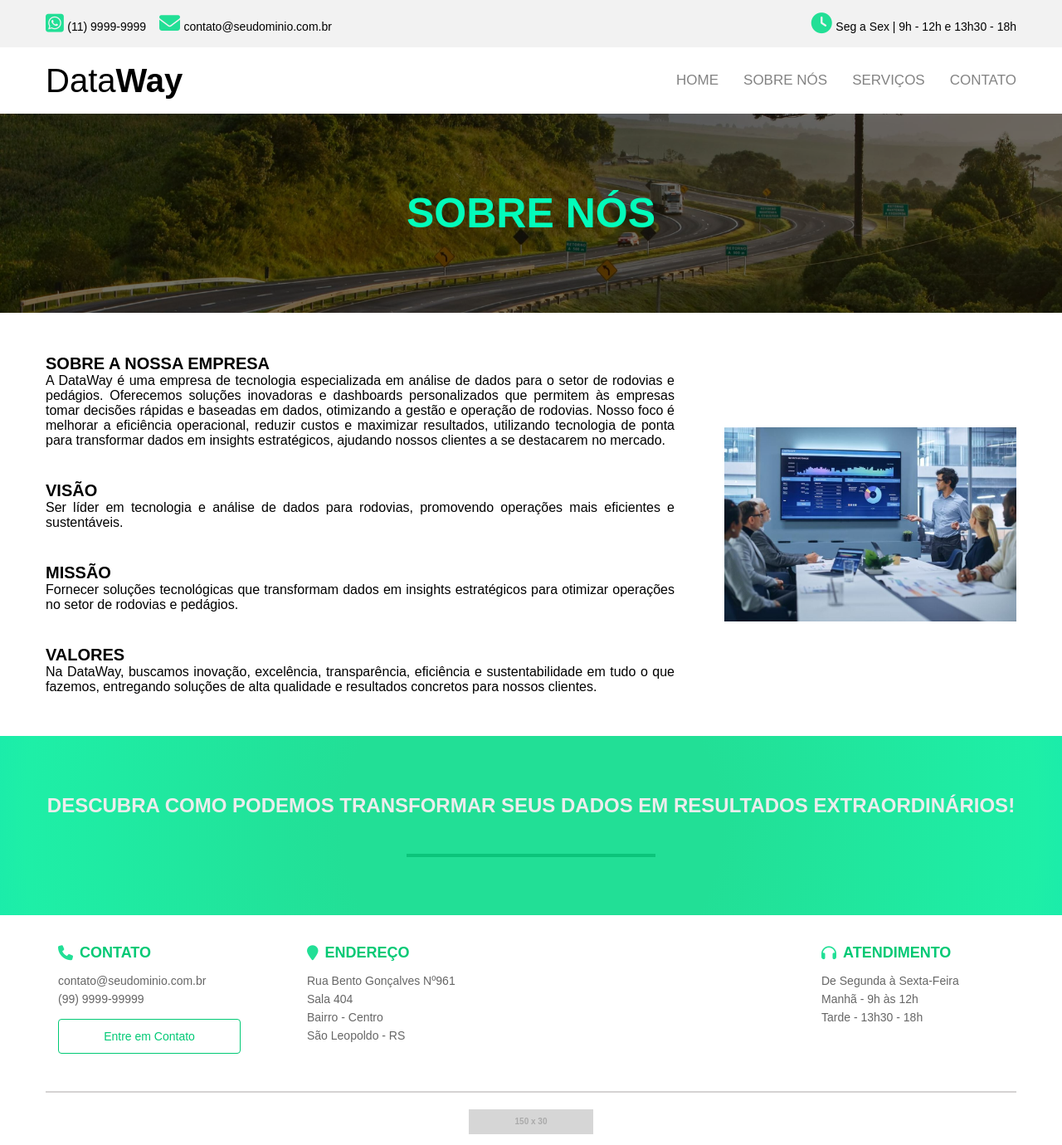
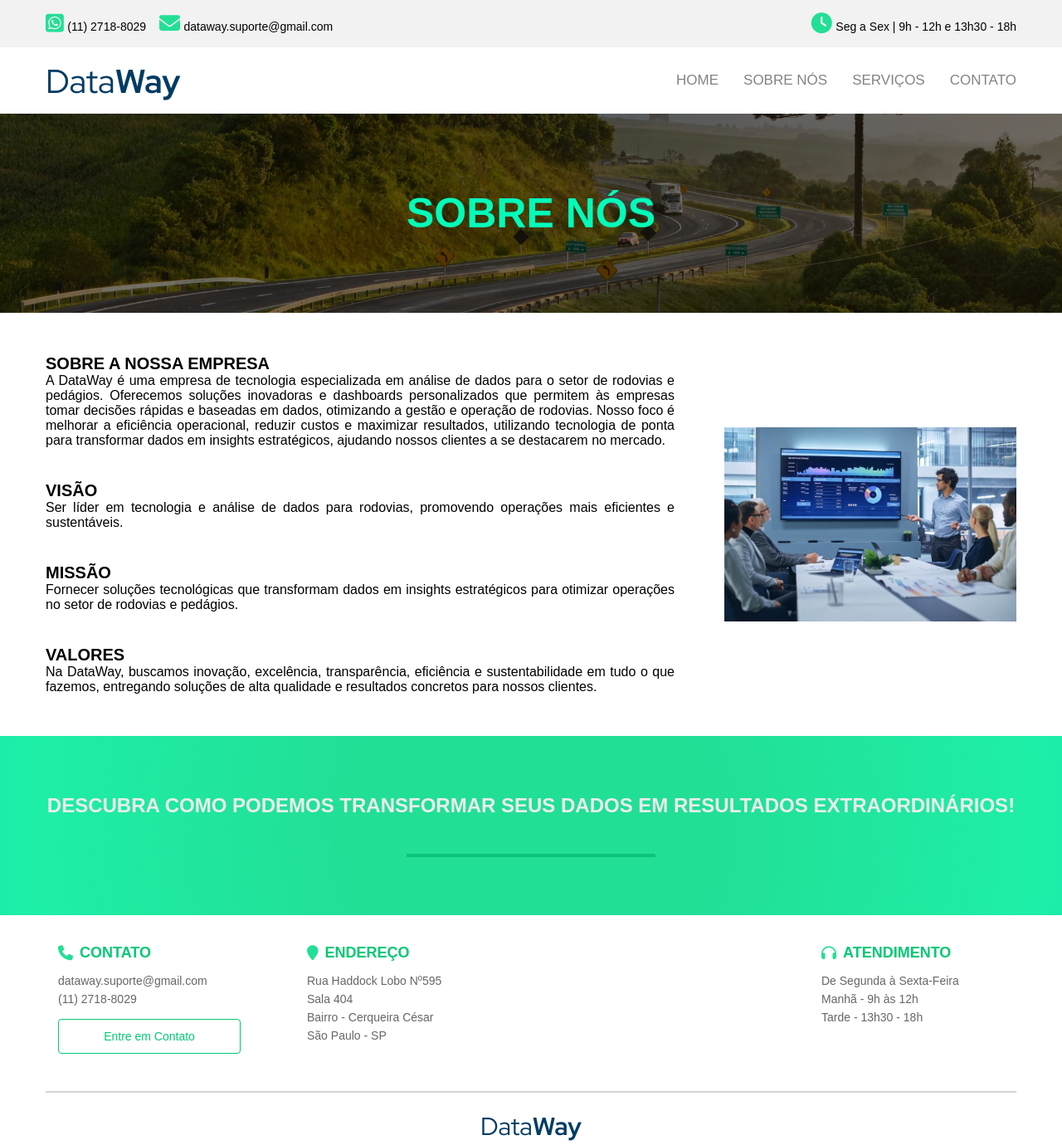
Before and after one commit to Projeto-Pesquisa-e-Inovacao-II/DataWay-System, a website: page public/sobre-nos.html in a window 1280 px wide. Shown: the whole page at 83% size. Drawn offline with Linux system fonts and the light colour scheme; grey boxes are pictures that could not be loaded; placeholder pictures from the web are drawn by us; a web font is replaced by a local one.

Commit message:
fixing sobre nos footer, logo & nav

```diff
--- a/public/css/sobre-nos.css
+++ b/public/css/sobre-nos.css
@@ -1,4 +1,5 @@
 @import url("https://fonts.googleapis.com/css2?family=Monda:wght@400..700&display=swap");
+@import url("https://fonts.googleapis.com/css2?family=Red+Hat+Display:wght@400..700&display=swap");
 
 /* variáveis */
 :root {
@@ -19,6 +20,8 @@
   margin: 0;
   padding: 0;
   box-sizing: border-box;
+}
+body {
   font-family: "Monda", sans-serif;
 
 }
@@ -63,9 +66,15 @@ nav {
   background-color: var(--background-color);
 }
 
-  header a {
+header .logo {
+  font-family: "Red Hat Display", sans-serif !important;
+  color: var(--logo-color);
+  font-size: 2.5rem;
+}
+
+header .logo a {
   text-decoration: none;
-    color: black;
+  color: var(--logo-color);
 }
 
 header .container {
@@ -78,10 +87,6 @@ nav {
   height: 10vh;
 }
 
-  header .logo {
-    color: var(--logo-color);
-    font-size: 2.5rem;
-  }
 
 header ul {
   display: flex;
@@ -116,7 +121,6 @@ nav {
     color: #03fcba;
   }
 }
-
 
 /* background-image: url("../images/capa-sobre-nos.png"); */
 
@@ -297,3 +301,9 @@ footer {
     max-width: 100%;
   }
 }
+
+.logo-container span {
+  font-family: 'Red Hat Display', sans-serif;
+  color: var(--logo-color);
+  font-size: 30px;
+}
--- a/public/sobre-nos.html
+++ b/public/sobre-nos.html
@@ -19,11 +19,11 @@
         <div class="contact">
           <div class="contact-text" style="margin-left: 0">
             <i class="fa-brands fa-square-whatsapp"></i>
-            <span class="number-phone-contact">(11) 9999-9999</span>
+            <span class="number-phone-contact">(11) 2718-8029</span>
           </div>
           <div class="contact-text">
             <i class="fa-solid fa-envelope"></i>
-            <span class="email-contact">contato@seudominio.com.br</span>
+            <span class="email-contact">dataway.suporte@gmail.com</span>
           </div>
         </div>
 
@@ -41,7 +41,9 @@
     <header>
       <div class="container">
         <div class="logo">
-          <a href="/"><span>Data</span><span style="font-weight: bolder">Way</span></a>
+          <a href="/"
+            ><span>Data<b>Way</b></span></a
+          >
         </div>
         <div class="pages">
           <ul>
@@ -121,18 +123,18 @@
             <i class="fa-solid fa-phone"></i>
             CONTATO
           </h3>
-          <p>contato@seudominio.com.br</p>
-          <p>(99) 9999-99999</p>
+          <p>dataway.suporte@gmail.com</p>
+          <p>(11) 2718-8029</p>
           <a href="#" class="contact-btn">Entre em Contato</a>
         </div>
 
         <!-- Seção de Endereço -->
         <div class="footer-section">
           <h3><i class="fa-solid fa-location-pin"></i>ENDEREÇO</h3>
-          <p>Rua Bento Gonçalves Nº961</p>
+          <p>Rua Haddock Lobo Nº595</p>
           <p>Sala 404</p>
-          <p>Bairro - Centro</p>
-          <p>São Leopoldo - RS</p>
+          <p>Bairro - Cerqueira César</p>
+          <p>São Paulo - SP</p>
         </div>
 
         <!-- Seção de Mapa -->
@@ -160,10 +162,7 @@
       </div>
 
       <div class="logo-container">
-        <img
-          src="https://via.placeholder.com/150x30/ffffff/909090?text=ImpactaMidia"
-          alt="Impacta Mídia Logo"
-        />
+        <span>Data<b>Way</b></span>
       </div>
     </footer>
   </body>
```
Lines whose indentation alone changed are shown as unchanged.
